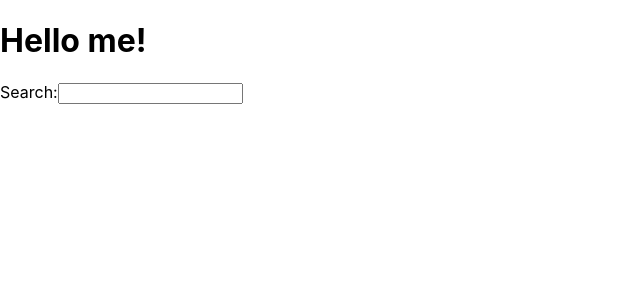
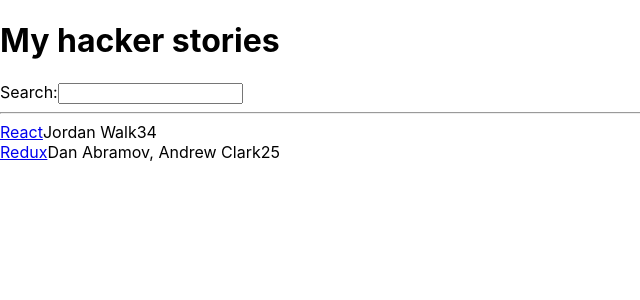
Before and after one commit to dcavusoglu/hacker-stories, a React (Create React App) app: page / in a window 1280 px wide. Shown: the top 300 px of the page, without its empty margins (0-640 px from the left). Built offline with nearby package versions, Linux system fonts and the light colour scheme.

Commit message:
items mapped in the object

```diff
--- a/src/App.js
+++ b/src/App.js
@@ -1,20 +1,43 @@
 import './App.css';
 
-const title = "React";
-const welcome = {
-  greeting: "Hello",
-  title: "React"
-}
-function getTitle(title) {
-  return title;
-}
+
+const list = [{
+  title: "React",
+  url: 'https://reactjs.org/',
+  author: 'Jordan Walk',
+  num_comments: 3,
+  points: 4,
+  objectID: 0,
+},
+{
+  title: "Redux",
+  url: 'https://redux.js.org/',
+  author: 'Dan Abramov, Andrew Clark',
+  num_comments: 2,
+  points: 5,
+  objectID: 1,
+}];
+
 
 function App() {
   return (
     <div>
-    <h1>{welcome.greeting} {getTitle('me')}!</h1>
-    <label htmlFor='search'>Search:</label>
-    <input id='search' type='text'/>
+      <h1>My hacker stories</h1>
+      <label htmlFor='search'>Search:</label>
+      <input id='search' type="text"/>
+
+    <hr/>
+    {list.map(item => {
+        return <div key={item.objectID}>
+          <span>
+            <a href={item.url}>{item.title}</a>
+          </span>
+          <span>{item.author}</span>
+          <span>{item.num_comments}</span>
+          <span>{item.points}</span>
+        </div>
+      })
+    }
     </div>
   );
 }
```
